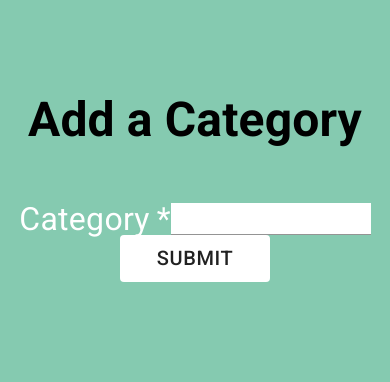
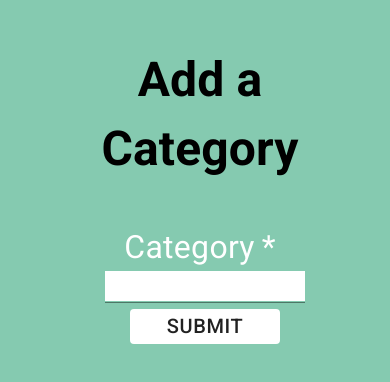
Before and after one commit to jrbeutler/rating-project-frontend, a React (Create React App) app: page /addCategory in a window 390 px wide. Shown: the part 202-584 px from the top of the page. Built offline with nearby package versions, Linux system fonts and the light colour scheme; no server answers; sample sign-in values are in the browser's storage.

Commit message:
Mobile Friendly AddUser/Add Category Pages (partially finished)

```diff
--- a/src/pages/AddCategory/AddCategory.tsx
+++ b/src/pages/AddCategory/AddCategory.tsx
@@ -16,20 +16,29 @@ const useStyles = makeStyles((theme: Theme) =>
   createStyles({
     addCategoryPage: {
       backgroundColor: '#85CAB0',
-      width: '100%',
+      display: 'flex',
+      flexFlow: 'column wrap',
+      alignContent: 'center',
       height: '100vh',
-      alignItems: 'center',
-      paddingTop: '15rem',
+      padding: '200px',
+    },
+    addCategoryItems:{
+      display: 'flex',
+      flexFlow: 'row wrap',
+      justifyContent: 'space-around',
     },
     addCategoryTextField: {
       width: 200,
+      height: 30,
       opacity: '100%',
       backgroundColor: '#FFFFFF',
+      marginLeft: '10px',
+      marginTop: '8px',
     },
     selectBox: {
       opacity: '100%',
       backgroundColor: '#FFFFFF',
-      color: '#000000'
+      color: '#000000',
     },
     customH1: {
       color: '#000000',
@@ -45,6 +54,9 @@ const useStyles = makeStyles((theme: Theme) =>
       backgroundColor: '#FFFFFF',
       fontSize: '1.25rem',
       width: '150px',
+      height: '35px',
+      marginLeft: '10px',
+      marginTop: '8px',
     }
   }),
 );
@@ -99,6 +111,7 @@ const AddCategory: React.FC = () => {
         e.preventDefault();
         handleSubmit();
       }}>
+        <section className={classes.addCategoryItems}>
         <FormLabel required className={classes.formLabels}>Category</FormLabel>
         <TextField
         className={classes.addCategoryTextField}
@@ -107,6 +120,7 @@ const AddCategory: React.FC = () => {
         onChange={e => setCategoryName(e.target.value)}
         />
         <Button type='submit' className={classes.submitButton}>Submit</Button>
+        </section>
       </form>
       <Snackbar open={open} autoHideDuration={6000} onClose={handleClose}>
         <Alert onClose={handleClose} severity="success">
--- a/src/pages/AddUser/AddUser.tsx
+++ b/src/pages/AddUser/AddUser.tsx
@@ -18,23 +18,41 @@ const useStyles = makeStyles((theme: Theme) =>
       width: '100%',
       height: '100vh',
       paddingTop: '0.5rem',
+      display: 'flex',
+      flexFlow: 'column wrap',
+      alignContent: 'center',
+    },
+    addUserInfo: {
+      display:'flex',
+      flexFlow: 'row wrap',
+      justifyContent: 'center',
+    },
+    addUserItems: {
+      display:'flex',
+      flexFlow: 'row wrap',
+      justifyContent: 'center',
     },
     addUserTextField: {
       width: 150,
       opacity: '100%',
-      backgroundColor: '#FFFFFF'
+      backgroundColor: '#FFFFFF',
+      marginLeft: '10px',
+      marginRight: '40px',
     },
     selectBox: {
       opacity: '100%',
       backgroundColor: '#FFFFFF',
-      color: '#000000'
+      color: '#000000',
     },
     formLabels: {
       opacity: '100%',
-      color: '#FFFFFF'
+      color: '#FFFFFF',
+      marginLeft: '10px',
+      marginRight: '10px',
+
     },
     submitButton:{
-      backgroundColor: '#FFFFFF'
+      backgroundColor: '#FFFFFF',
     }
   }),
 );
@@ -97,6 +115,7 @@ const AddUser: React.FC = () => {
       e.preventDefault();
       submitUser();
     }}>
+      <section className={classes.addUserInfo}>
       <FormLabel required className={classes.formLabels}>Email</FormLabel>
       <TextField
         className={classes.addUserTextField}
@@ -123,6 +142,8 @@ const AddUser: React.FC = () => {
         onChange={e => setLastName(e.target.value)}
       >
       </TextField>
+      </section>
+      <section className={classes.addUserItems}>
       <FormLabel required className={classes.formLabels}>Role</FormLabel>
       <Select
        required
@@ -152,6 +173,7 @@ const AddUser: React.FC = () => {
       >
       </TextField>
       <Button type='submit' className={classes.submitButton}>Submit</Button>
+      </section>
     </form>
     <Snackbar open={open} autoHideDuration={6000} onClose={handleClose}>
       <Alert onClose={handleClose} severity="success">
```
